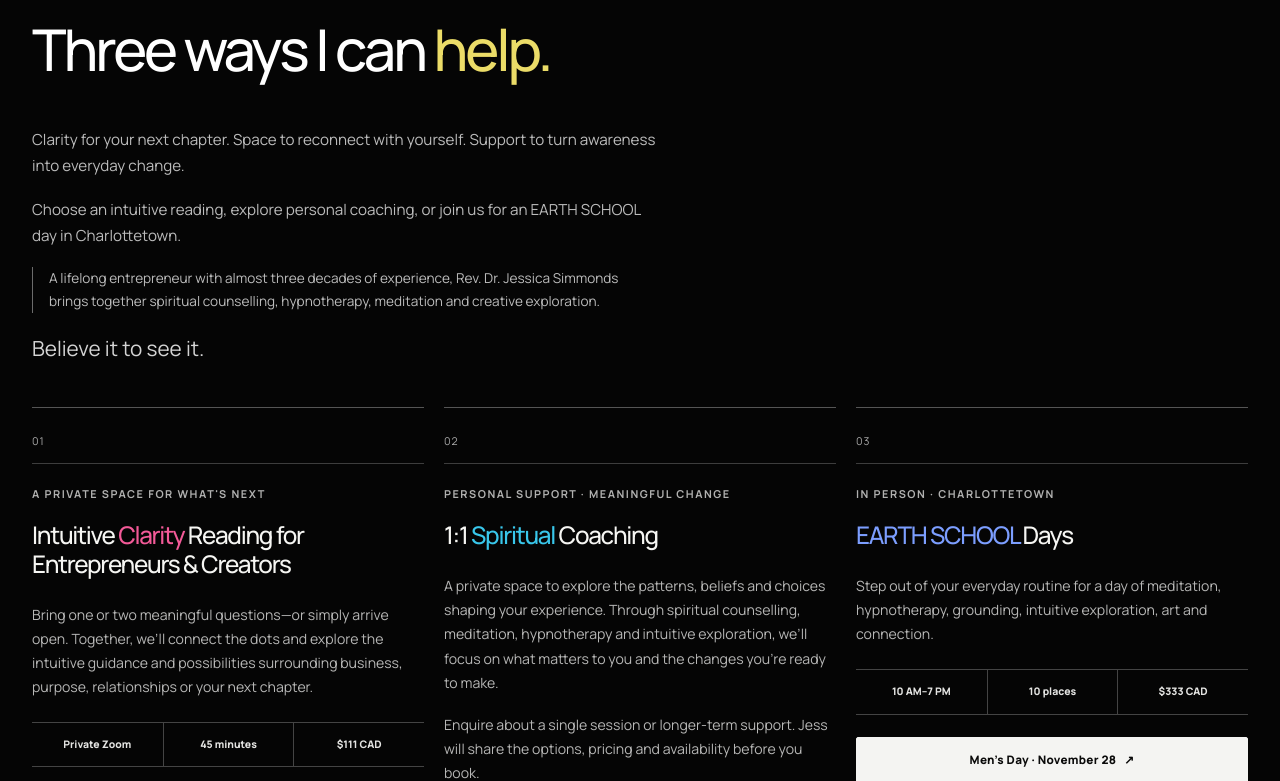
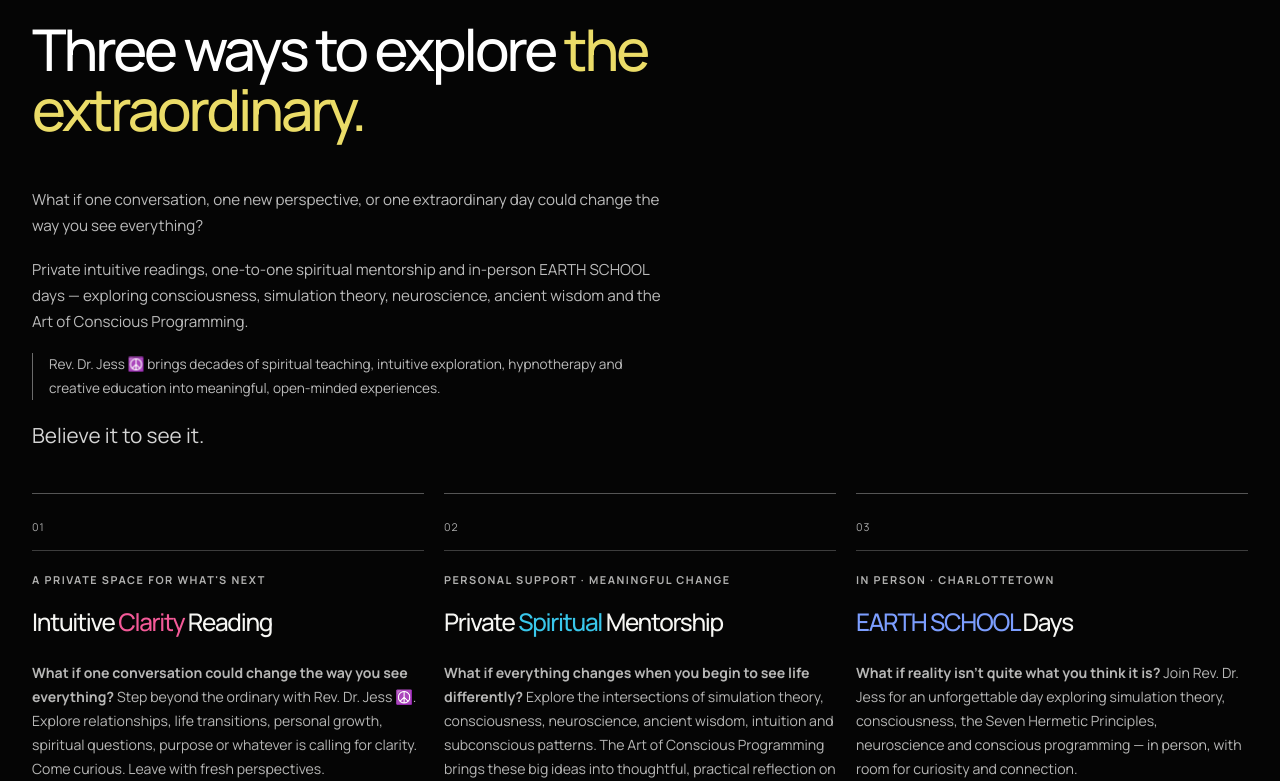
Before and after one commit to jessgoodvibesonly/jessgoodvibesonly, a Next.js app: page / in a window 1280 px wide. Shown: the part 7580-8361 px from the top of the page. Built offline with nearby package versions, Linux system fonts and the light colour scheme; a web font is replaced by a local one.

Commit message:
Refresh services with inclusive intuitive reading and consciousness-driven EARTH SCHOOL offerings

```diff
--- a/app/components/PrivateSessions.tsx
+++ b/app/components/PrivateSessions.tsx
@@ -21,12 +21,12 @@ export function PrivateSessions() {
       <div className="vision-orbit vision-orbit-two" aria-hidden="true" />
       <div className="private-sessions-copy" style={{ marginBottom: "2.5rem" }}>
         <p className="private-eyebrow">WORK WITH REV. DR. JESS</p>
-        <h2 id="private-sessions-title" style={{ maxWidth: "18ch" }}>Three ways I can <span className="color-pop pop-yellow">help.</span></h2>
+        <h2 id="private-sessions-title" style={{ maxWidth: "18ch" }}>Three ways to explore <span className="color-pop pop-yellow">the extraordinary.</span></h2>
         <div className="private-introduction">
-          <p>Clarity for your next chapter. Space to reconnect with yourself. Support to turn awareness into everyday change.</p>
-          <p>Choose an intuitive reading, explore personal coaching, or join us for an EARTH SCHOOL day in Charlottetown.</p>
+          <p>What if one conversation, one new perspective, or one extraordinary day could change the way you see everything?</p>
+          <p>Private intuitive readings, one-to-one spiritual mentorship and in-person EARTH SCHOOL days — exploring consciousness, simulation theory, neuroscience, ancient wisdom and the Art of Conscious Programming.</p>
         </div>
-        <p className="private-credibility">A lifelong entrepreneur with almost three decades of experience, Rev. Dr. Jessica Simmonds brings together spiritual counselling, hypnotherapy, meditation and creative exploration.</p>
+        <p className="private-credibility">Rev. Dr. Jess ☮️ brings decades of spiritual teaching, intuitive exploration, hypnotherapy and creative education into meaningful, open-minded experiences.</p>
         <p className="private-signature">Believe it to see it.</p>
       </div>
 
@@ -34,8 +34,8 @@ export function PrivateSessions() {
         <article className="service-card">
           <div className="service-card-marker" aria-hidden="true"><span>01</span></div>
           <p className="service-label">A private space for what&apos;s next</p>
-          <h3>Intuitive <span className="color-pop pop-pink">Clarity</span> Reading for Entrepreneurs &amp; Creators</h3>
-          <p className="service-description">Bring one or two meaningful questions—or simply arrive open. Together, we’ll connect the dots and explore the intuitive guidance and possibilities surrounding business, purpose, relationships or your next chapter.</p>
+          <h3>Intuitive <span className="color-pop pop-pink">Clarity</span> Reading</h3>
+          <p className="service-description"><strong>What if one conversation could change the way you see everything?</strong> Step beyond the ordinary with Rev. Dr. Jess ☮️. Explore relationships, life transitions, personal growth, spiritual questions, purpose or whatever is calling for clarity. Come curious. Leave with fresh perspectives.</p>
           <ul className="service-details" aria-label="Reading details"><li>Private Zoom</li><li>45 minutes</li><li>$111 CAD</li></ul>
           <a className="btn service-booking-button" href={bookingUrl} target="_blank" rel="noopener noreferrer" aria-label="Book your Intuitive Clarity Reading on Calendly (opens in a new tab)">Book Your Reading <span aria-hidden="true">↗</span></a>
           <p className="service-support">View available times and booking details on Calendly.</p>
@@ -44,8 +44,8 @@ export function PrivateSessions() {
         <article className="service-card">
           <div className="service-card-marker" aria-hidden="true"><span>02</span></div>
           <p className="service-label">Personal support · meaningful change</p>
-          <h3>1:1 <span className="color-pop pop-cyan">Spiritual</span> Coaching</h3>
-          <p className="service-description">A private space to explore the patterns, beliefs and choices shaping your experience. Through spiritual counselling, meditation, hypnotherapy and intuitive exploration, we’ll focus on what matters to you and the changes you’re ready to make.</p>
+          <h3>Private <span className="color-pop pop-cyan">Spiritual</span> Mentorship</h3>
+          <p className="service-description"><strong>What if everything changes when you begin to see life differently?</strong> Explore the intersections of simulation theory, consciousness, neuroscience, ancient wisdom, intuition and subconscious patterns. The Art of Conscious Programming brings these big ideas into thoughtful, practical reflection on your own life.</p>
           <p className="service-description">Enquire about a single session or longer-term support. Jess will share the options, pricing and availability before you book.</p>
           <div style={{ display: "grid", gap: ".75rem", marginTop: "1.4rem" }}>
             <a className="btn service-booking-button" href={singleSessionUrl}>Enquire About a Session <span aria-hidden="true">↗</span></a>
@@ -58,13 +58,13 @@ export function PrivateSessions() {
           <div className="service-card-marker" aria-hidden="true"><span>03</span></div>
           <p className="service-label">In person · Charlottetown</p>
           <h3><span className="color-pop pop-blue">EARTH SCHOOL</span> Days</h3>
-          <p className="service-description">Step out of your everyday routine for a day of meditation, hypnotherapy, grounding, intuitive exploration, art and connection.</p>
+          <p className="service-description"><strong>What if reality isn’t quite what you think it is?</strong> Join Rev. Dr. Jess for an unforgettable day exploring simulation theory, consciousness, the Seven Hermetic Principles, neuroscience and conscious programming — in person, with room for curiosity and connection.</p>
           <ul className="service-details" aria-label="Event details"><li>10 AM–7 PM</li><li>10 places</li><li>$333 CAD</li></ul>
           <div style={{ display: "grid", gap: ".75rem" }}>
             <a className="btn service-booking-button" href="/earth-school-mens-day">Men’s Day · November 28 <span aria-hidden="true">↗</span></a>
             <a className="btn service-booking-button" href="/earth-school-womens-day">Women’s Day · December 5 <span aria-hidden="true">↗</span></a>
           </div>
-          <p className="service-support">Food and refreshments included. View each event for details and enquiries.</p>
+          <p className="service-support">Food and refreshments included. Explore each retreat page; secure Stripe registration will appear once payment links are connected.</p>
         </article>
       </div>
     </section>
```
